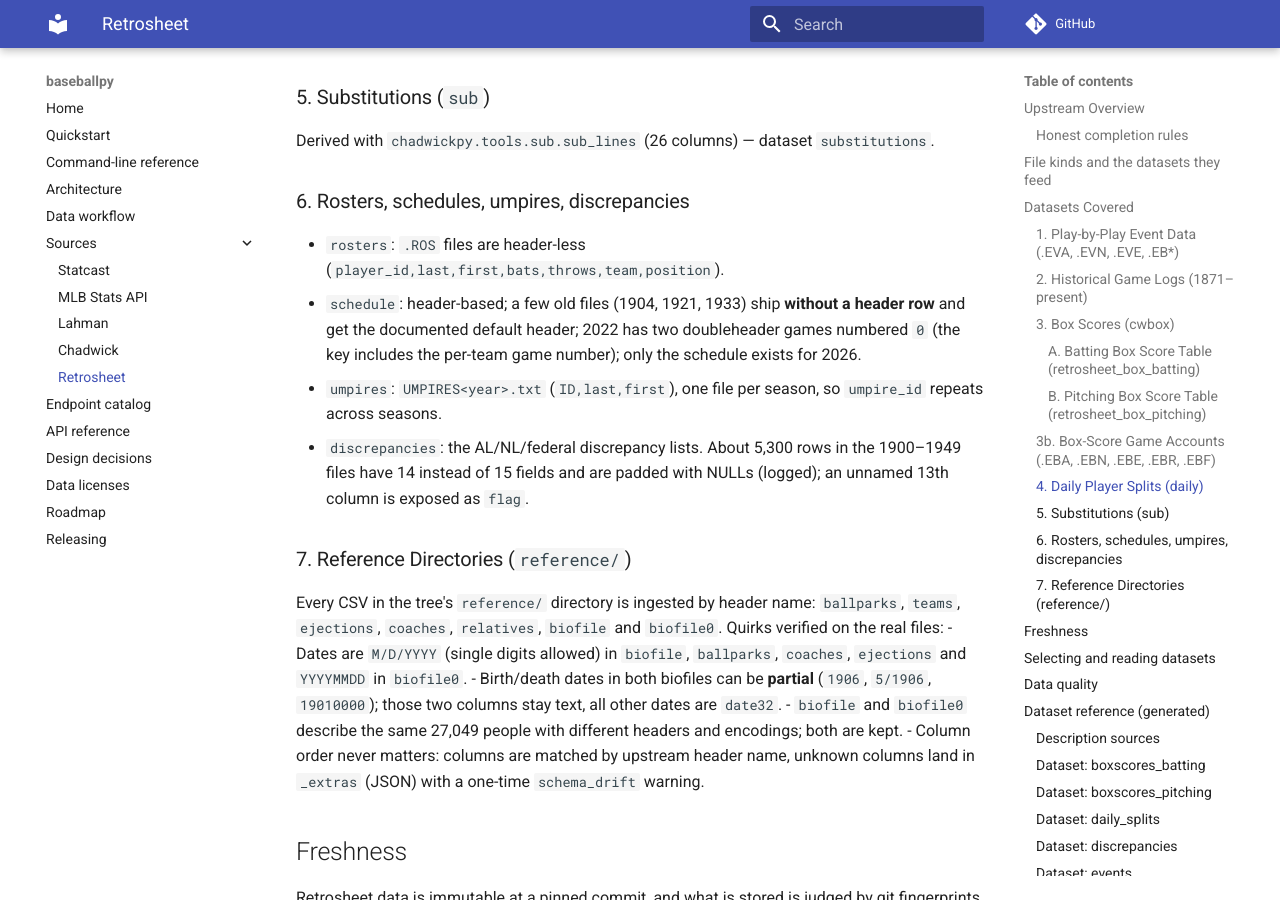
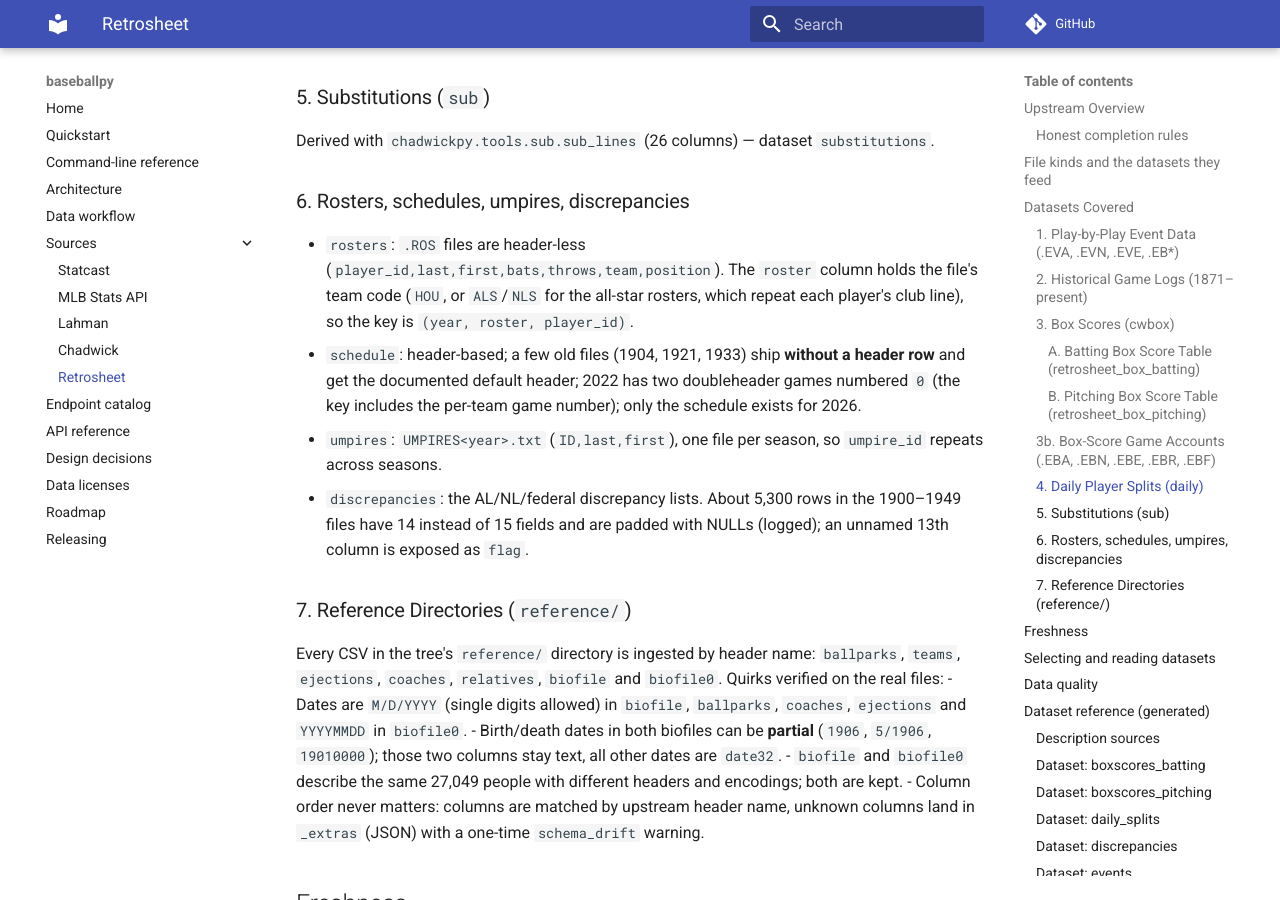
Before and after one commit to cbwinslow/baseballpy, an MkDocs documentation site: the page built from docs/sources/retrosheet.md, in a window 1280 px wide and 900 px high, scrolled down 4489 px. Built offline with MkDocs 1.6.1 and Material for MkDocs 9.7.7, drawn with Linux system fonts in a browser that asks for light colours; comment, search, counter and statistics services are not loaded; some of the changed text lies outside the part shown.

Commit message:
fix(retrosheet): rosters get a roster column so the key is unique (all-star rosters repeat club lines) (task 5.16)
Co-Authored-By: Claude Sonnet 5.5 <noreply@anthropic.com>

```diff
--- a/docs/sources/retrosheet.md
+++ b/docs/sources/retrosheet.md
@@ -79,7 +79,7 @@ Derived with `chadwickpy.tools.daily.daily_lines` (154 columns) — dataset `dai
 Derived with `chadwickpy.tools.sub.sub_lines` (26 columns) — dataset `substitutions`.
 
 ### 6. Rosters, schedules, umpires, discrepancies
-- `rosters`: `.ROS` files are header-less (`player_id,last,first,bats,throws,team,position`).
+- `rosters`: `.ROS` files are header-less (`player_id,last,first,bats,throws,team,position`). The `roster` column holds the file's team code (`HOU`, or `ALS`/`NLS` for the all-star rosters, which repeat each player's club line), so the key is `(year, roster, player_id)`.
 - `schedule`: header-based; a few old files (1904, 1921, 1933) ship **without a header row** and get the documented default header; 2022 has two doubleheader games numbered `0` (the key includes the per-team game number); only the schedule exists for 2026.
 - `umpires`: `UMPIRES<year>.txt` (`ID,last,first`), one file per season, so `umpire_id` repeats across seasons.
 - `discrepancies`: the AL/NL/federal discrepancy lists. About 5,300 rows in the 1900–1949 files have 14 instead of 15 fields and are padded with NULLs (logged); an unnamed 13th column is exposed as `flag`.
@@ -1511,7 +1511,7 @@ Team rosters per season.
 - **View:** `retrosheet_rosters`
 - **Processed path:** `processed/retrosheet/rosters/season=YYYY/part-<chunk>.parquet`
 - **Partitioning:** Hive `season=YYYY`
-- **Key:** `year`, `team`, `player_id`
+- **Key:** `year`, `roster`, `player_id`
 
 | Column | Type | Nullable | Upstream name | Description |
 | --- | --- | --- | --- | --- |
@@ -1523,6 +1523,7 @@ Team rosters per season.
 | `team` | string | yes | — | TODO |
 | `position` | string | yes | — | TODO |
 | `year` | int16 | yes | — | TODO |
+| `roster` | string | yes | — | TODO |
 | `_extras` | string | yes | — | Upstream fields without a typed column, as JSON (schema-drift safety net). (authored) |
 
 <!-- END GENERATED:retrosheet.rosters -->
```
Also changed, not shown: docs/agents/BACKLOG.md (+1 -0 lines), docs/agents/PROJECT_MAP.md (+2 -2 lines), docs/agents/tracks/03-retrosheet.md (+11 -0 lines), openspec/changes/retrosheet-source-review/design.md (+4 -0 lines), openspec/changes/retrosheet-source-review/tasks.md (+1 -0 lines), 4 other files.
